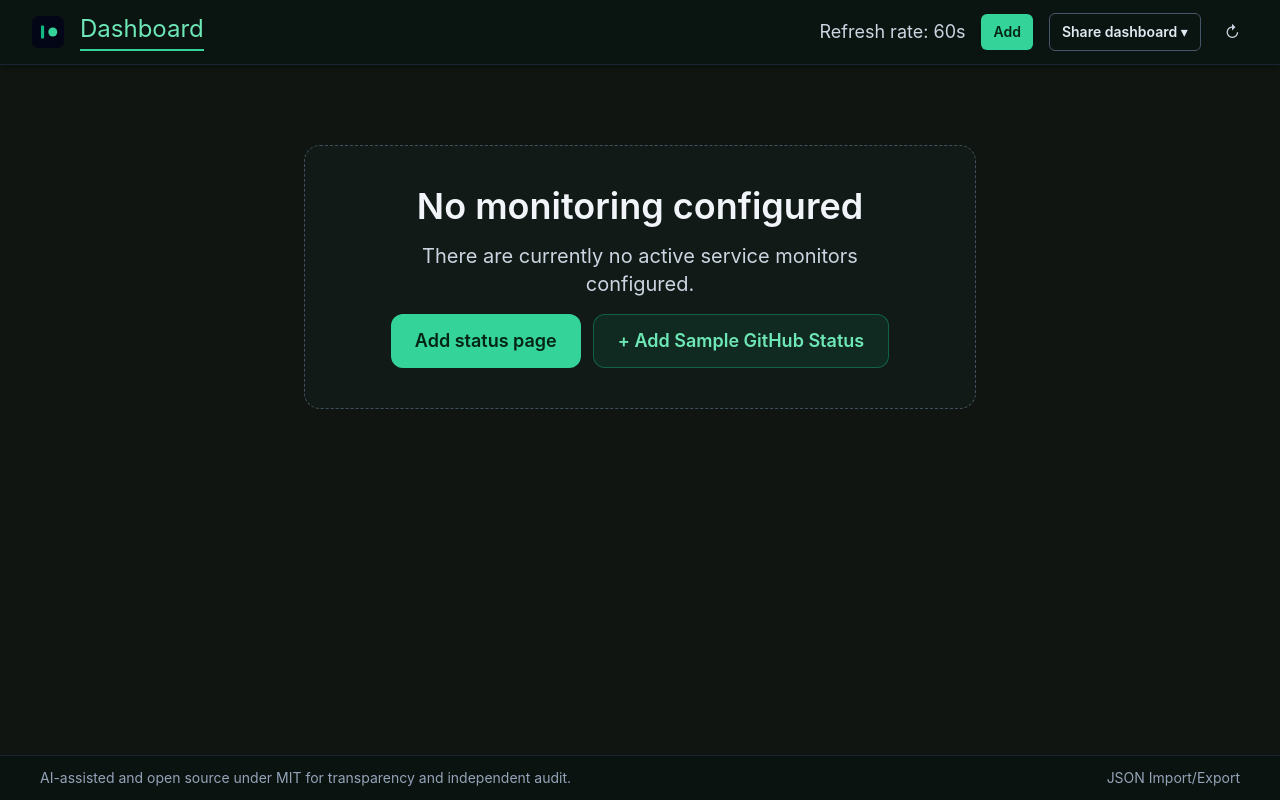
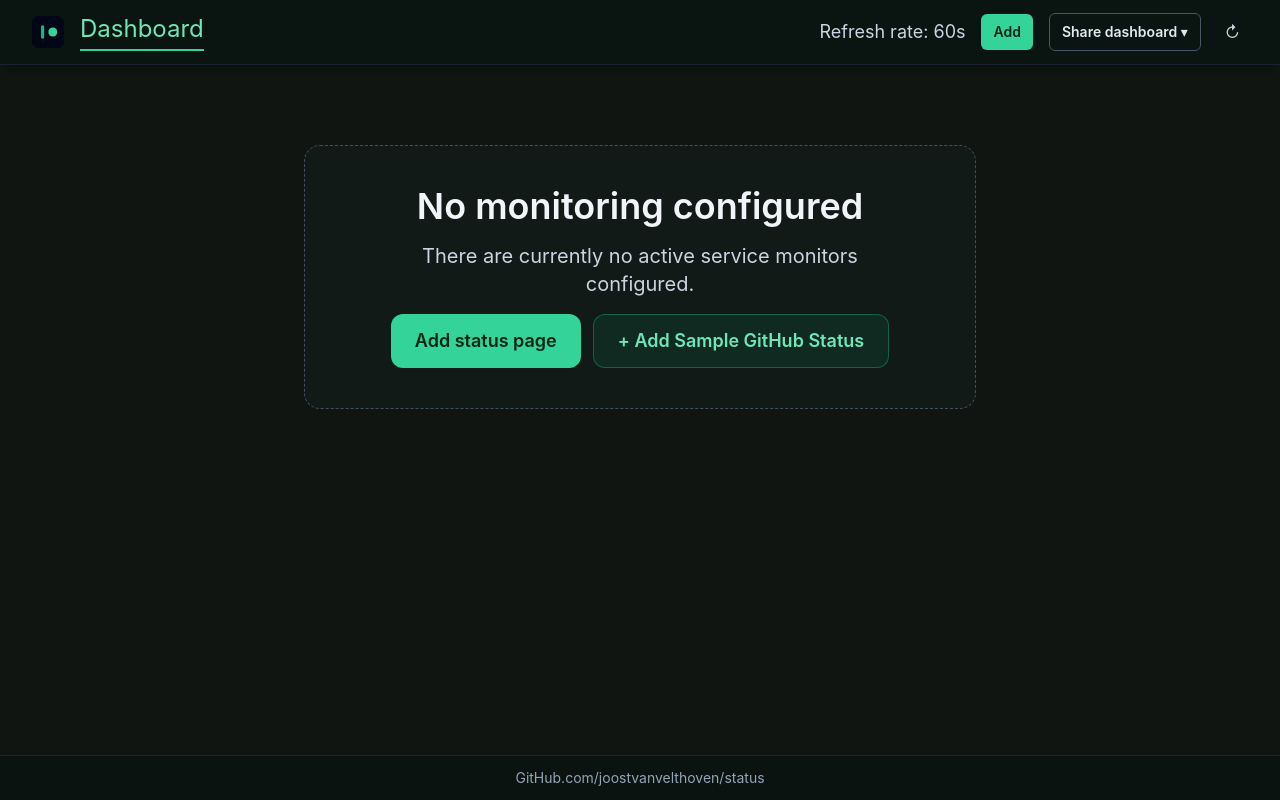
Before and after one commit to JoostVanVelthoven/statusdashboard, a React (Vite) app: page / in a window 1280 px wide. Built offline with nearby package versions, Linux system fonts and the light colour scheme.

Commit message:
Add status page and GitHub links

```diff
--- a/src/App.tsx
+++ b/src/App.tsx
@@ -420,13 +420,15 @@ export default function App() {
       </div>
 
       <footer className="border-t border-slate-800/80 bg-[#0b1310]/80">
-        <div className="mx-auto flex w-full max-w-[1920px] flex-col gap-2 px-8 py-3 text-sm text-slate-400 sm:flex-row sm:items-center sm:justify-between md:px-10">
-          <p>
-            AI-assisted and open source under MIT for transparency and independent audit.
-          </p>
-          <Link to="/settings-json" className="transition hover:text-slate-200">
-            JSON Import/Export
-          </Link>
+        <div className="mx-auto flex w-full max-w-[1920px] justify-center px-8 py-3 text-sm text-slate-400 md:px-10">
+          <a
+            href="https://github.com/joostvanvelthoven/status"
+            target="_blank"
+            rel="noreferrer"
+            className="transition hover:text-slate-200"
+          >
+            GitHub.com/joostvanvelthoven/status
+          </a>
         </div>
       </footer>
     </div>
--- a/src/components/StatusCard.tsx
+++ b/src/components/StatusCard.tsx
@@ -151,6 +151,17 @@ export function StatusCard({ page, status, onOpenSettings }: StatusCardProps) {
                 <span>{status.plannedMaintenances.length} planned</span>
               </div>
             ) : null}
+            <a
+              className="status-card__page-link"
+              href={page.url}
+              target="_blank"
+              rel="noreferrer"
+              onClick={(event) => event.stopPropagation()}
+              onKeyDown={(event) => event.stopPropagation()}
+            >
+              Open status page
+              <span aria-hidden="true">↗</span>
+            </a>
           </div>
         )}
       </div>
--- a/src/index.css
+++ b/src/index.css
@@ -243,6 +243,32 @@ body {
   stroke-width: 2;
 }
 
+.status-card__page-link {
+  position: relative;
+  z-index: 1;
+  display: inline-flex;
+  align-items: center;
+  gap: 5px;
+  margin-top: 12px;
+  color: #a7f3d0;
+  font-size: 0.78rem;
+  font-weight: 600;
+  text-decoration: none;
+  transition: color 150ms ease;
+}
+
+.status-card__page-link:hover {
+  color: #ecfdf5;
+  text-decoration: underline;
+  text-underline-offset: 3px;
+}
+
+.status-card__page-link:focus-visible {
+  border-radius: 4px;
+  outline: 2px solid rgba(52, 211, 153, 0.75);
+  outline-offset: 3px;
+}
+
 .status-card__planned-flyout {
   position: absolute;
   left: 10px;
```
